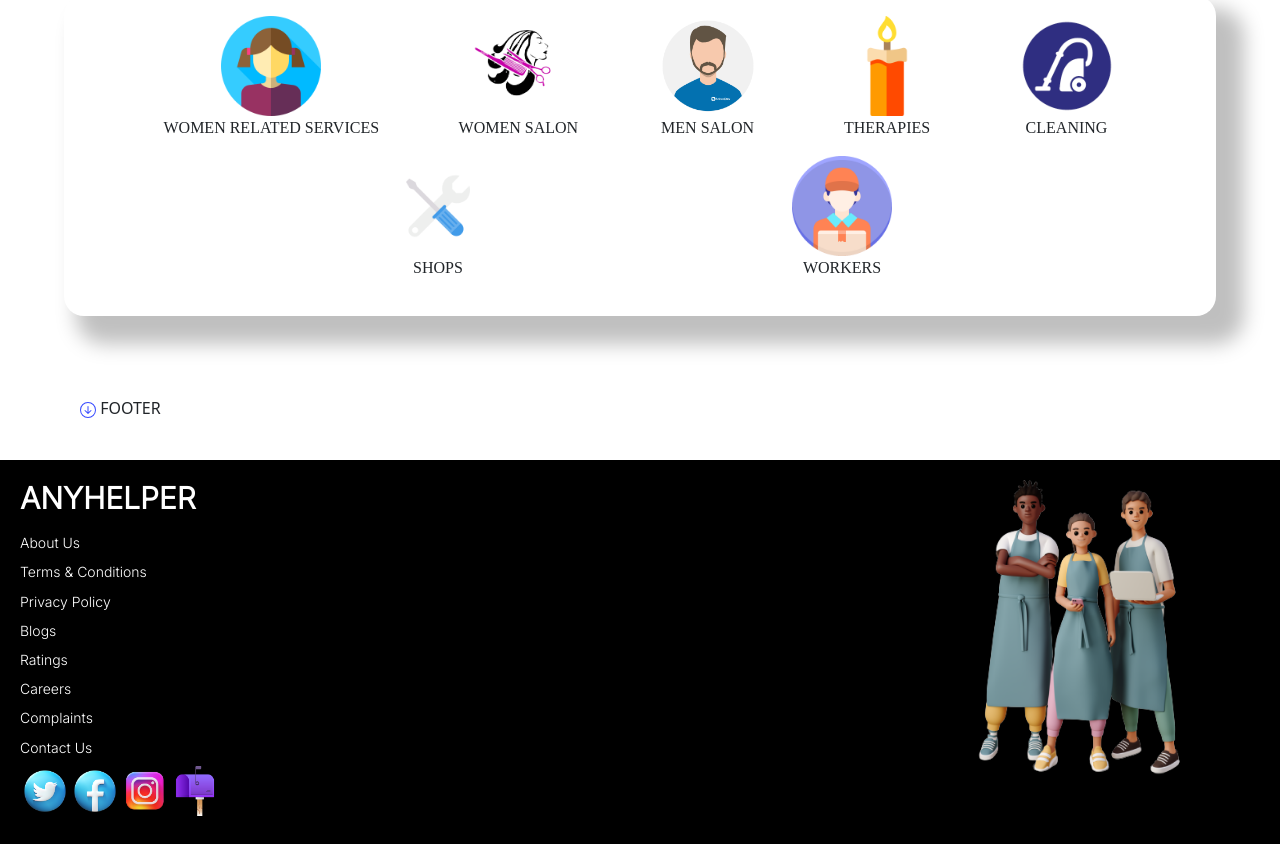
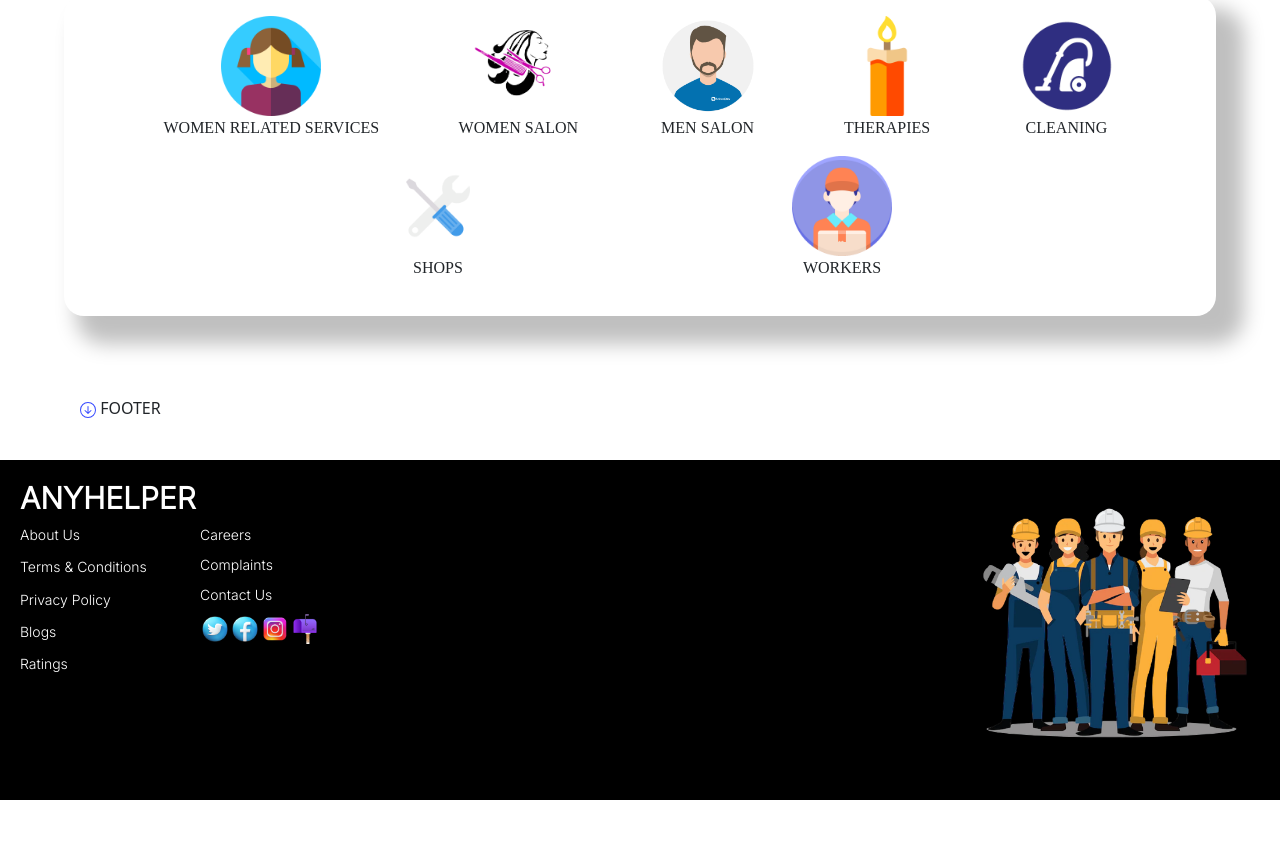
Before and after one commit to ItsRoy69/AnyHelper, a React (Create React App) app in the folder client/: page / in a window 1280 px wide. Shown: the part 1204-2048 px from the top of the page. After the commit the page ends 2004 px from the top, so only its background shows below. Built offline with nearby package versions, Linux system fonts and the light colour scheme; a web font is replaced by a local one.

Commit message:
Debugged

```diff
--- a/client/src/components/Footer.js
+++ b/client/src/components/Footer.js
@@ -24,6 +24,8 @@
                     <a className='footer_line'>Privacy Policy</a>
                     <a className='footer_line'>Blogs</a>
                     <a className='footer_line'>Ratings</a>
+                  </div>
+                  <div className="footer_categories_contact">
                     <a className='footer_line'>Careers</a>
                     <a className='footer_line'>Complaints</a>
                     <a className='footer_line'>Contact Us</a>
@@ -33,9 +35,6 @@
                       <img src={footer3} alt="" className="social3" />
                       <img src={footer4} alt="" className="social4" />
                     </div>
-                  </div>
-                  <div className="footer_categories_contact">
-
                   </div>
                 </div>
               </div>
--- a/client/src/pages/Home.js
+++ b/client/src/pages/Home.js
@@ -70,7 +70,7 @@
                     <p className='banner_about'>
                       Lorem Ipsum is simply dummy text of the printing and typesetting industry.
                     </p>
-                    <Link to="sign-up" className="banner-btnlink">
+                    <Link to="/workerregistration" className="banner-btnlink">
                       <button className="banner_btn">GET JOBS</button>
                     </Link>
                     <div className="down_button">
--- a/client/src/styles/Footer.css
+++ b/client/src/styles/Footer.css
@@ -23,8 +23,8 @@
 .footer_categories_details, .footer_categories_contact_first{
     display: flex;
     flex-direction: column;
-    justify-content: space-evenly;
-    height: 300px;
+    justify-content: space-between;
+    height: 150px;
 
 }
 
@@ -38,14 +38,21 @@
     display: flex;
     flex-direction: row;
     justify-content: space-between;
-    width: 400px;
+    width: 300px;
 }
 
 .footer_categories_contact_social img{
-    width: 50px;
+    width: 30px;
 }
 
 .footer_right img{
     height: 300px;
     width: auto;
 }
+
+.footer_categories_contact{
+    display: flex;
+    flex-direction: column;
+    justify-content: space-between;
+    height: 120px;
+}
```
Also changed, not shown: client/src/assets/footer.png, client/src/pages/WorkerLogin.js (added).
